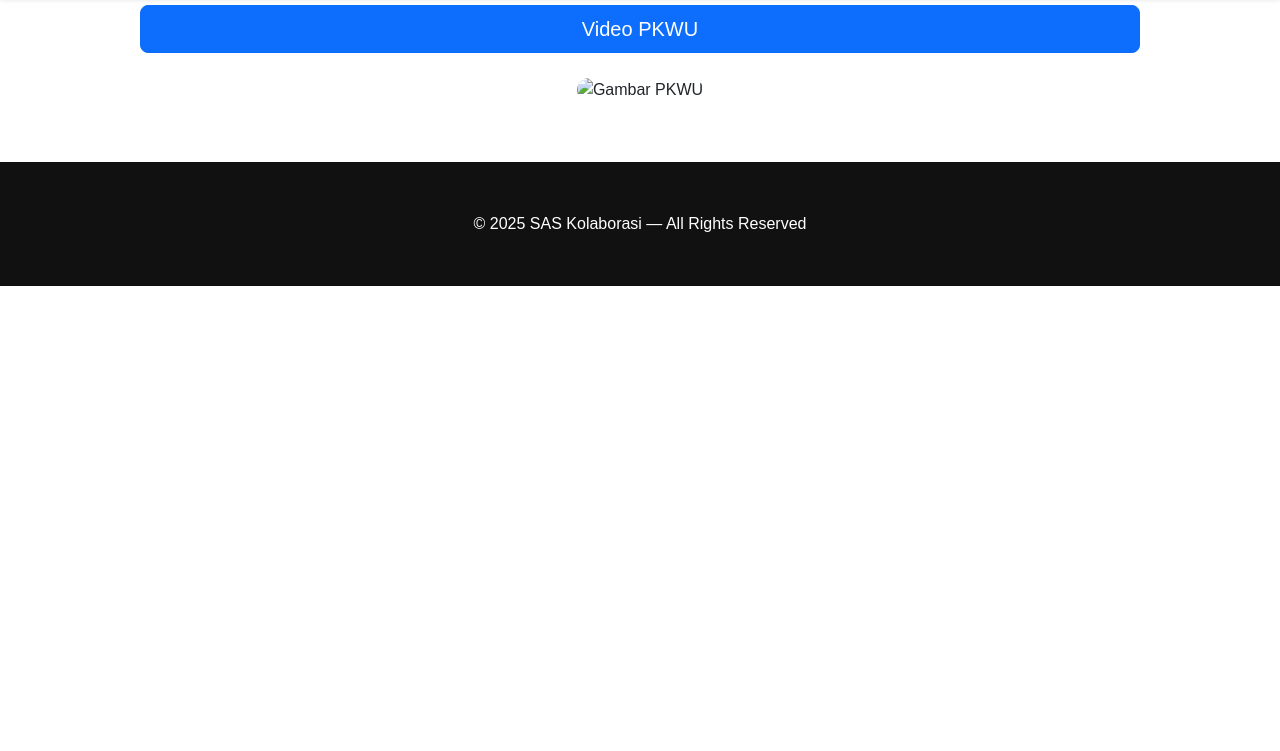
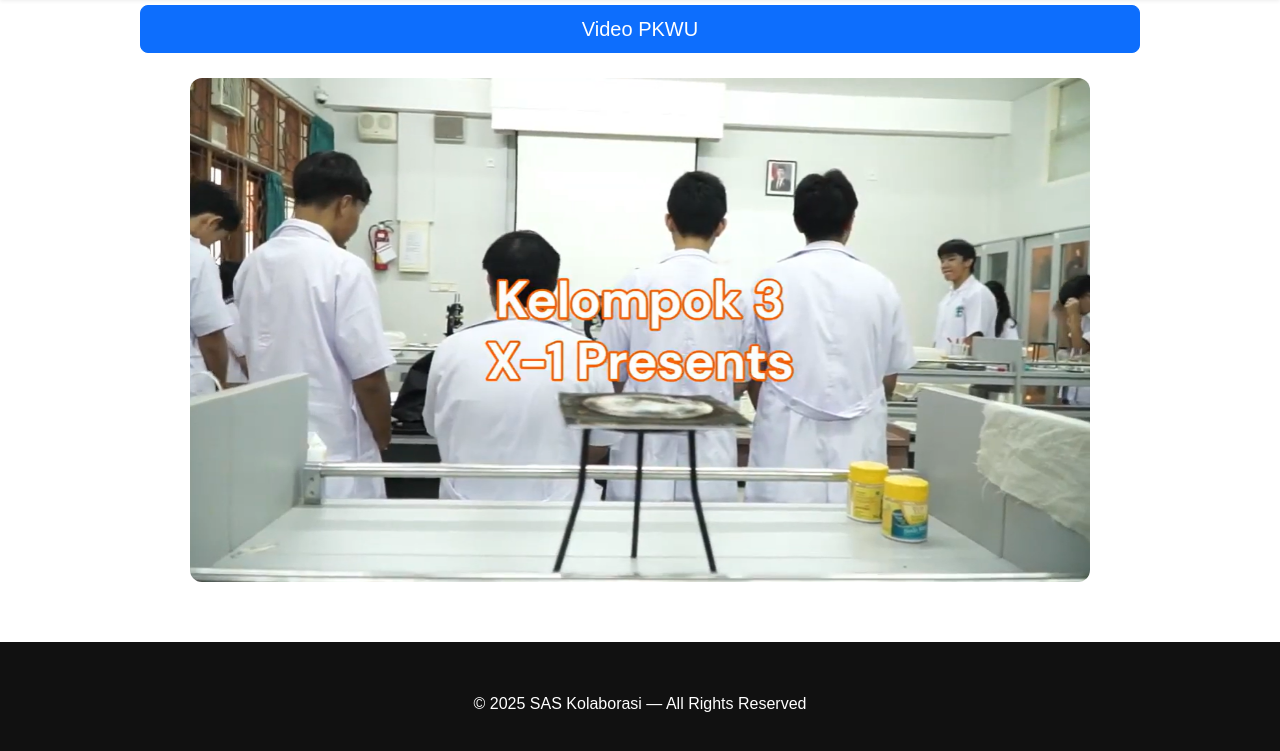
Before and after one commit to 04-12350-user/SASkolabkel4, a plain HTML site: page kreasi.html in a window 1280 px wide. Shown: the part 81-832 px from the top of the page. Before the commit the page ends 800 px from the top, so only its background shows below. Drawn offline with nearby package versions, Linux system fonts and the light colour scheme.

Commit message:
Update kreasi.html

```diff
--- a/kreasi.html
+++ b/kreasi.html
@@ -195,7 +195,7 @@ footer {
 
 <!-- IMAGE BELOW BUTTON -->
 <center>
-  <img src="gambar-pkwu.jpg" alt="Gambar PKWU"
+  <img src="./img/vid.png" alt="Gambar PKWU"
        style="width: 900px; margin-top: 25px; border-radius: 12px;">
 </center>
 
```
